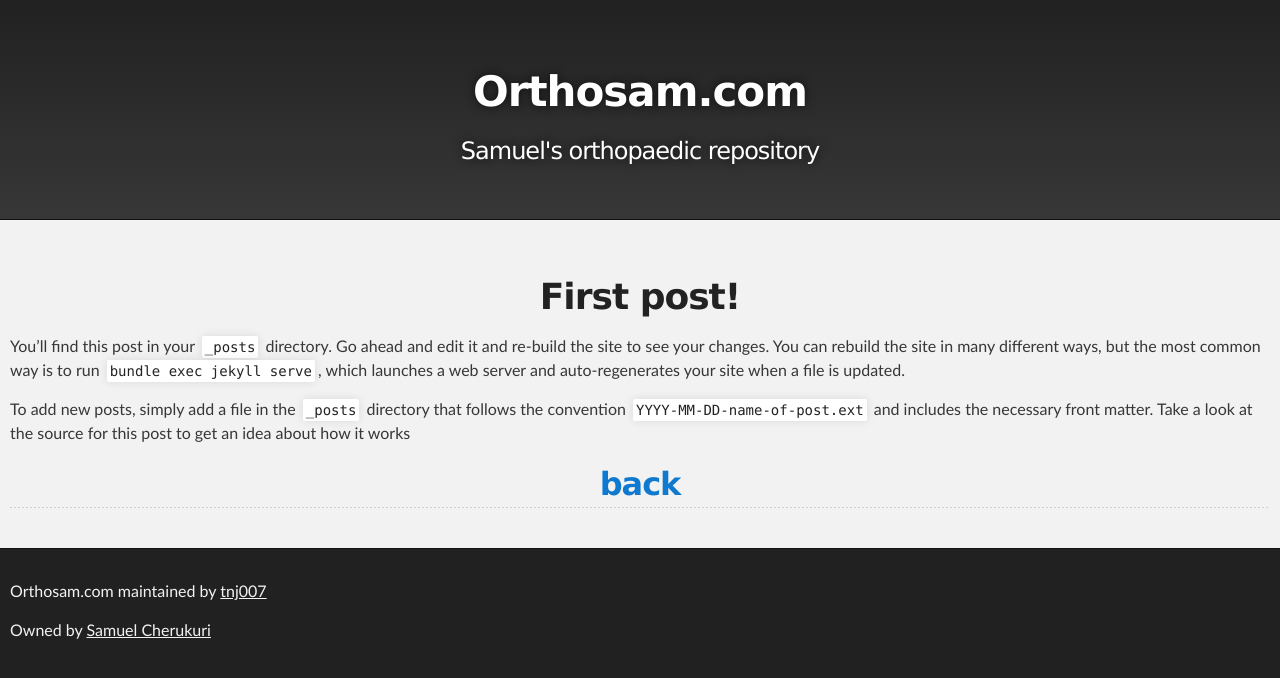
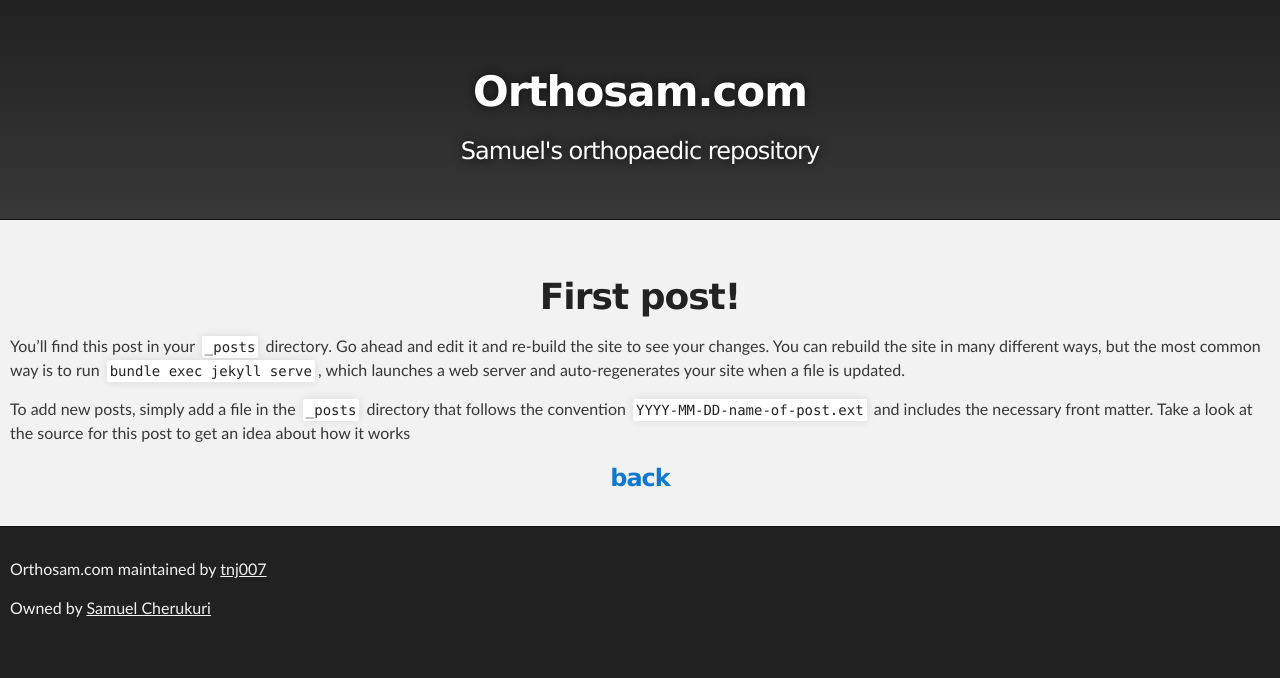
Before and after one commit to tnj007/samuel, a Jekyll site: the page built from _posts/2018-04-23-how-to-write-a-blog.md, in a window 1280 px wide. Shown: the top 678 px of the page. Built offline with Jekyll 4.4.1, drawn with Linux system fonts in a browser that asks for light colours.

```diff
--- a/_layouts/post.html
+++ b/_layouts/post.html
@@ -12,4 +12,4 @@ layout: default
   </article>
 
 </div>
-<h2><a href="/">back</a></h2>
+<h3><a href="/">back</a></h3>
```
